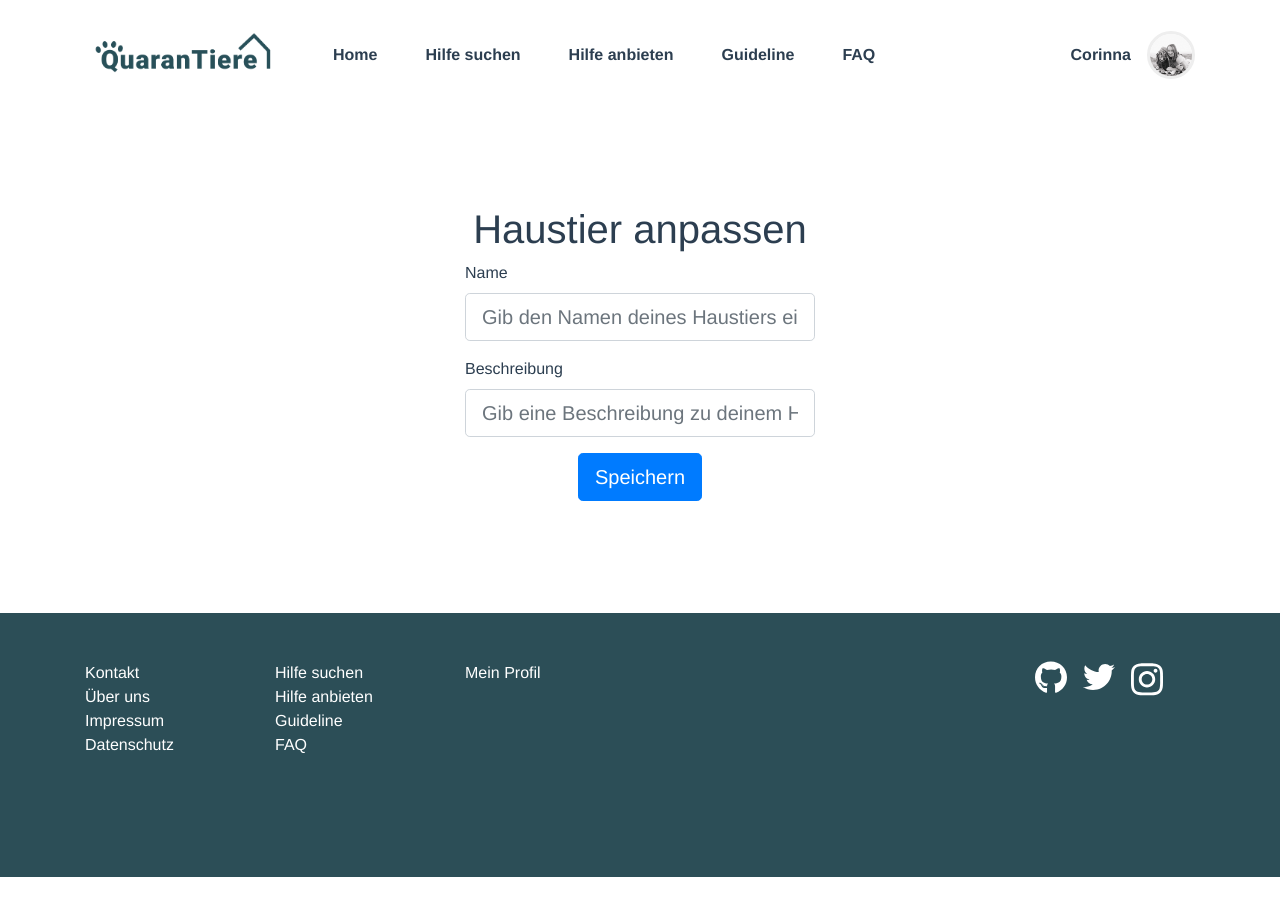
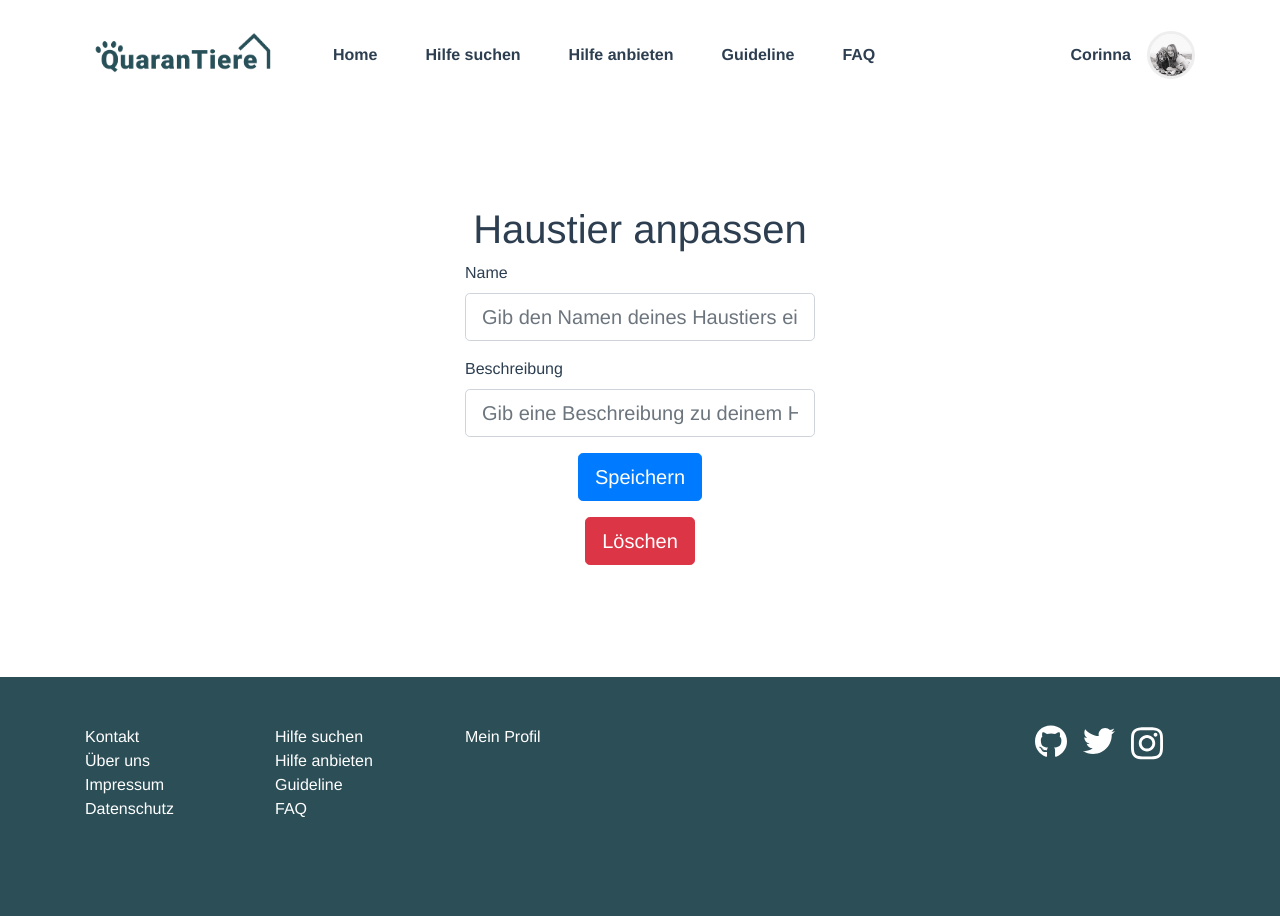
Before and after one commit to PetHelp/PetHelp, a Vue app in the folder frontend/: page /profil/haustier/1 in a window 1280 px wide. Shown: the top 916 px of the page. Before the commit the page ends 877 px from the top, so only its background shows below. Built offline with nearby package versions, Linux system fonts and the light colour scheme; no server answers.

Commit message:
Added functionality to delete animals

```diff
--- a/frontend/src/store/index.js
+++ b/frontend/src/store/index.js
@@ -212,6 +212,7 @@ export default new Vuex.Store({
         .then(res => {
           console.log(res)
           commit('deleteAnimal', animalId)
+          router.replace('/profil')
         })
         .catch(error => console.log(error))
     },
--- a/frontend/src/views/EditAnimal.vue
+++ b/frontend/src/views/EditAnimal.vue
@@ -28,6 +28,7 @@
           </b-form-group>
 
           <p class="text-center"><b-button size="lg" type="submit" :disabled=!formIsValid variant="primary">Speichern</b-button></p>
+          <p class="text-center"><b-button size="lg" type="button" v-on:click="deleteAnimal" variant="danger">Löschen</b-button></p>
         </b-form>
       </b-col>
     </b-row>
@@ -52,6 +53,9 @@ export default {
       this.animal.name = this.form.name
       this.animal.description = this.form.description
       this.$store.dispatch('updateAnimal', this.animal)
+    },
+    deleteAnimal () {
+      this.$store.dispatch('deleteAnimal', this.animal.id)
     }
   },
   computed: {
```
Also changed, not shown: 1 other file (tests, documents, lock files or other folders).
